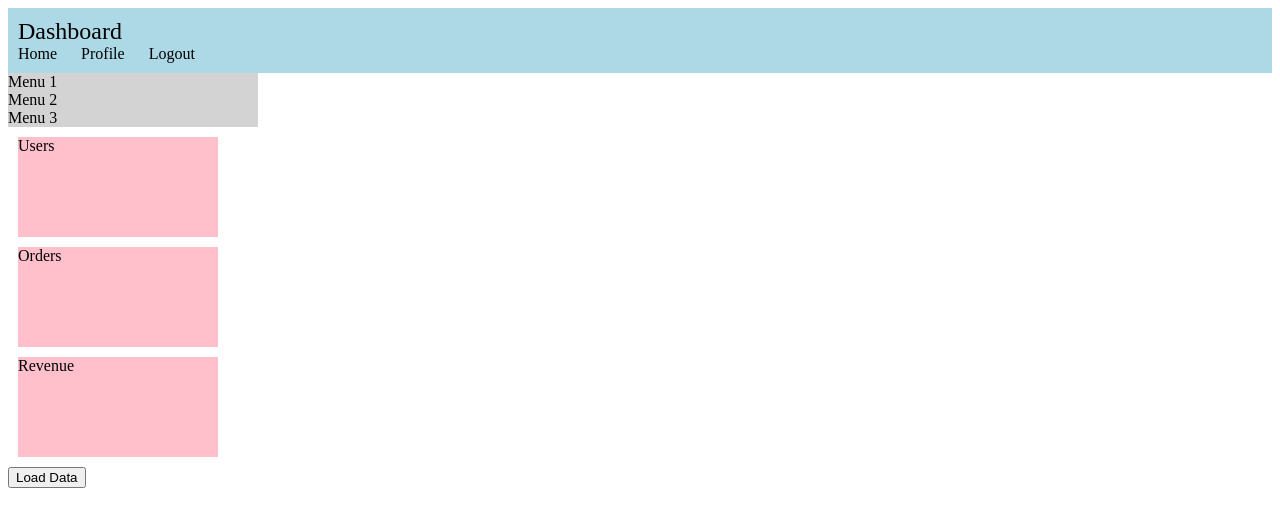
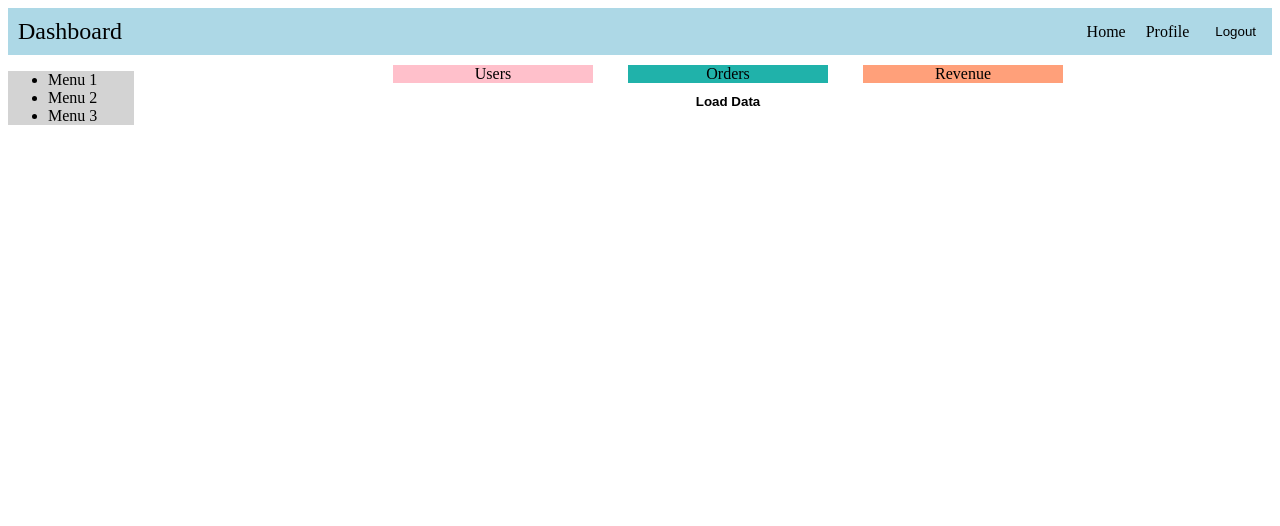
Before and after one commit to bhavyradpretation/assignment2, a plain HTML site: page index.html in a window 1280 px wide. Drawn offline with Linux system fonts and the light colour scheme.

Commit message:
changes in layout and load function

```diff
--- a/index.html
+++ b/index.html
@@ -1,44 +1,37 @@
-<!DOCTYPE html>
+<!doctype html>
 <html>
   <head>
     <title>Dashboard</title>
-  <link rel="stylesheet" href="styles.css">
+    <link rel="stylesheet" href="styles.css" />
   </head>
   <body>
+    <header class="header">
+      <div class="header_title">Dashboard</div>
+      <nav class="header_nav">
+        <a href="#Home"  class="header_link">Home</a>
+        <a  href="#About" class="header_link">Profile</a>
+        <button class="logout_button">Logout</button>
+      </nav>
+    </header>
 
-<div style="background: lightblue; padding: 10px;">
-  <div style="font-size: 24px;">Dashboard</div>
-  <div>
-    <span style="margin-right: 20px;">Home</span>
-    <span style="margin-right: 20px;">Profile</span>
-    <span>Logout</span>
+    <div class="dashboard">
+      <ul class="dashboard_sidebar">
+        <li class="list_items">Menu 1</li>
+        <li class="list_items">Menu 2</li>
+        <li class="list_items">Menu 3</li>
+      </ul>
+
+      <div class="dashboard_main">
+        <div class="dashboard_cards">
+          <div class="dashboard_card_users" id="users">Users</div>
+          <div class="dashboard_card_orders">Orders</div>
+          <div class="dashboard_card_Revenue">Revenue</div>
+        </div>
+
+        <div class="load_button_container">
+          <button class="load_button" onclick="loadData()">Load Data</button>
         </div>
       </div>
-
-<div class="container">
-
-  <div class="sidebar">
-    <div>Menu 1</div>
-    <div>Menu 2</div>
-    <div>Menu 3</div>
-  </div>
-
-  <div class="main">
-
-    <div class="cards">
-      <div class="card">Users</div>
-      <div class="card">Orders</div>
-      <div class="card">Revenue</div>
-    </div>
-
-    <div>
-      <button onclick="loadData()">Load Data</button>
-    </div>
-
-    <div id="data"></div>
-
-  </div>
-
     </div>
 
     <script src="script.js"></script>
--- a/script.js
+++ b/script.js
@@ -1,16 +1,24 @@
-function loadData() {
-  fetch('https://jsonplaceholder.typicode.com/users')
-    .then(function(res) {
-      return res.json();
-    })
-    .then(function(data) {
-      for (var i = 0; i < data.length; i++) {
-        setTimeout(function() {
-          document.getElementById("data").innerHTML += "<p>" + data[i].name + "</p>";
-        }, 1000);
-      }
-    })
-    .catch(function(err) {
-      console.log(err);
+async function loadData() {
+  const display = document.getElementById("users");
+  const btn = document.querySelector(".load_button");
+  btn.disabled = true;
+  display.textContent = "Loading users...";
+  try {
+    const res = await fetch("https://jsonplaceholder.typicode.com/users");
+    if (!res.ok) throw err("something went wrong");
+    const data = await res.json();
+    const fragment = document.createDocumentFragment();
+    data.forEach((user) => {
+      const p = document.createElement("p");
+      p.textContent = user.name;
+      fragment.appendChild(p);
     });
+
+    display.textContent = "";
+    display.appendChild(fragment);
+  } catch (err) {
+    display.innerHTML = `<span style="color:red;">Error: ${err.message}</span>`;
+  } finally {
+    btn.disabled = false;
+  }
 }
--- a/styles.css
+++ b/styles.css
@@ -1,23 +1,98 @@
-.container {
-  display: block;
+.header {
+  background: lightblue;
+  padding: 10px;
+  display: flex;
+  justify-content: space-between;
+  align-items: center;
 }
 
-.sidebar {
-  width: 250px;
-  background: lightgray;
+.header_title{
+  font-size: 24px;
 }
 
-.main {
+.header_nav {
+  display: flex;
+  align-items: center;
+  gap: 20px;
+}
+
+.header_link {
+  text-decoration: none;
+  color: black;
+}
+
+.logout_button{
+  background-color: transparent ;
+  border: none;
+  cursor: pointer;
+}
+
+.dashboard {
+  display: flex;
+}
+
+.dashboard_sidebar {
+  width: 100px;
+  background: lightgray;
+  display: flex;
+  flex-direction: column;
+  justify-content: center;
+  margin-right: 50px;
+}
+
+
+
+.dashboard_main {
   width: 100%;
 }
 
-.cards {
-  display: block;
+.dashboard_cards {
+  display: flex;
+  flex-wrap: wrap;
+  gap: 15px;
+  justify-content: center;
 }
 
-.card {
+.dashboard_card_users {
   width: 200px;
-  height: 100px;
   background: pink;
   margin: 10px;
+  display: flex;
+  flex-direction: column;
+  align-items: center;
 }
+
+
+.dashboard_card_orders {
+  width: 200px;
+  background: lightseagreen;
+  margin: 10px;
+
+  display: flex;
+  flex-direction: column;
+  align-items: center;
+}
+
+
+.dashboard_card_Revenue {
+  width: 200px;
+  background: lightsalmon;
+  margin: 10px;
+
+  display: flex;
+  flex-direction: column;
+  align-items: center;
+}
+
+.load_button_container {
+   display: flex;
+  flex-direction: column;
+  align-items: center;
+}
+
+.load_button{
+  background-color: white;
+  border: none;
+  cursor: pointer;
+  font-weight: 800;
+}
```
Lines whose indentation alone changed are shown as unchanged.
